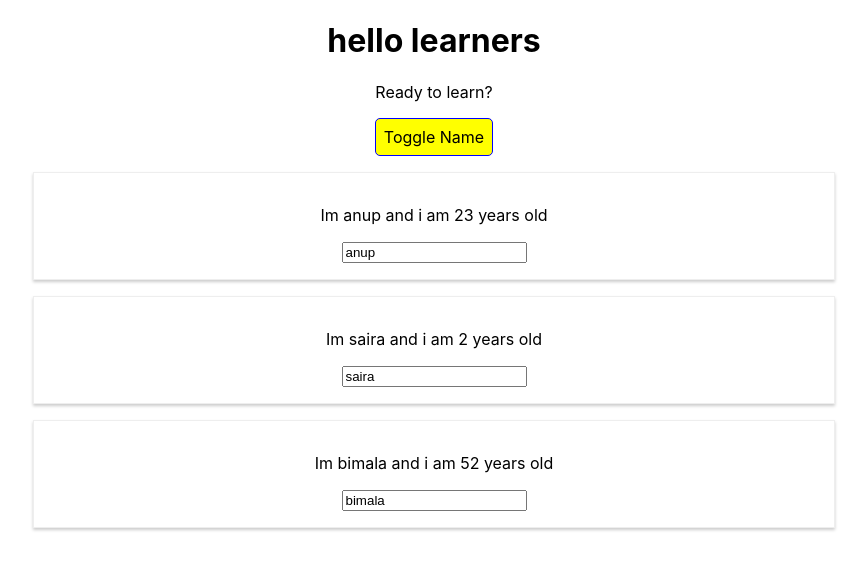
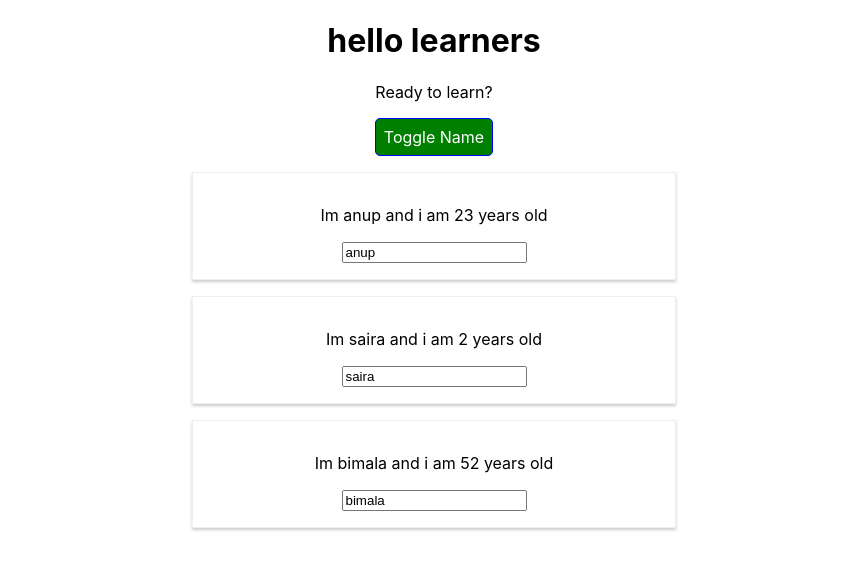
Before and after one commit to anupmaharzn/All-About-React.js, a React (Create React App) app: page / in a window 1280 px wide. Both pictures are taken after a click on the button "Toggle Name". Shown: the top 570 px of the page, without its empty margins (206-1073 px from the left). Built offline with nearby package versions, Linux system fonts and the light colour scheme.

Commit message:
styling in react-radium part code

```diff
--- a/package.json
+++ b/package.json
@@ -6,6 +6,7 @@
     "@testing-library/jest-dom": "^5.16.1",
     "@testing-library/react": "^12.1.2",
     "@testing-library/user-event": "^13.5.0",
+    "radium": "^0.26.1",
     "react": "^17.0.2",
     "react-dom": "^17.0.2",
     "react-scripts": "5.0.0",
--- a/src/App.css
+++ b/src/App.css
@@ -1,3 +1,10 @@
 .App {
   text-align: center;
 }
+.red {
+  color: red;
+}
+
+.bold {
+  font-weight: 900;
+}
--- a/src/App.js
+++ b/src/App.js
@@ -1,8 +1,9 @@
 
 import React, { Component } from 'react';
 import './App.css';
+import Radium, {StyleRoot} from 'radium';
+import Person from './Person/Person';
 
-import Person from './Person/Person';
 
 
 class App extends Component{
@@ -64,11 +65,17 @@ class App extends Component{
     //inline styling for button
      const style = {
        backgroundColor :"yellow",
+       color:'black',
        font:'inherit',
        border:'1px solid blue',
        padding:'8px',
        cursor:'pointer',
        borderRadius:'5px',
+       //radium ko use
+       ':hover':{
+         backgroundColor:'lightgreen',
+         color:'white'
+       }
      };
      //best way to do it instead of direct appliying ternary operator
      let persons = null;
@@ -85,17 +92,39 @@ class App extends Component{
           changed={(event) =>this.namechangedHandler(event,person.id)}/>
         })}
           </div> );
+          style.backgroundColor ='green'
+          style.color='white'
+          //radium package ko use
+          style[':hover'] = {
+            backgroundColor:'salmon',
+            color:'black'
+          };
+       };
+
+       const classes =[];
+       if(this.state.persons.length<=2){
+         classes.push('red'); //lasses =['red']
+
+       }
+       if(this.state.persons.length <=1){
+         classes.push('bold');//classes = ['red','bold']
        }
 
-    return (<div className="App">
-      <h1>hello learners</h1>
-      <p>Ready to learn?</p>
 
-      <button style={style} onClick={this.showpersonHandler}>Toggle Name</button>
-       {persons}
+    return (
+      <StyleRoot>
+        <div className="App">
+          <h1>hello learners</h1>
+          <p className={classes.join(' ')}>Ready to learn?</p>
+
+          <button style={style}
+            onClick={this.showpersonHandler}>Toggle Name</button>
+          {persons}
 
 
-    </div>);
+        </div>
+      </StyleRoot>
+    );
     //return react.createElement('div',{className:"App"},react.createElement('h1',null,"hello learners"));
 
   };
@@ -104,7 +133,7 @@ class App extends Component{
 
 }
 
-export default App;
+export default Radium(App);
 
 
 
--- a/src/Person/Person.js
+++ b/src/Person/Person.js
@@ -1,8 +1,16 @@
 import React from "react";
+import Radium from 'radium';
 import './Person.style.css';
+
+
 const person = (props) => {
+    const style = {
+        '@media (min-width:500px)': {
+            width: '450px'
+        }
+    };
     return (
-        <div className="Person">
+        <div className="Person" style={style}>
             <p onClick={props.click}> Im {props.name} and i am {props.age} years old</p>
             <p>{props.children}</p>
             <input onChange={props.changed} value={props.name} ></input>
@@ -10,4 +18,4 @@ const person = (props) => {
     );
 }
 
-export default person;
+export default Radium(person);
```
Also changed, not shown: src/Person/Person.style.css (+7 -2 lines), 1 other file (tests, documents, lock files or other folders).
